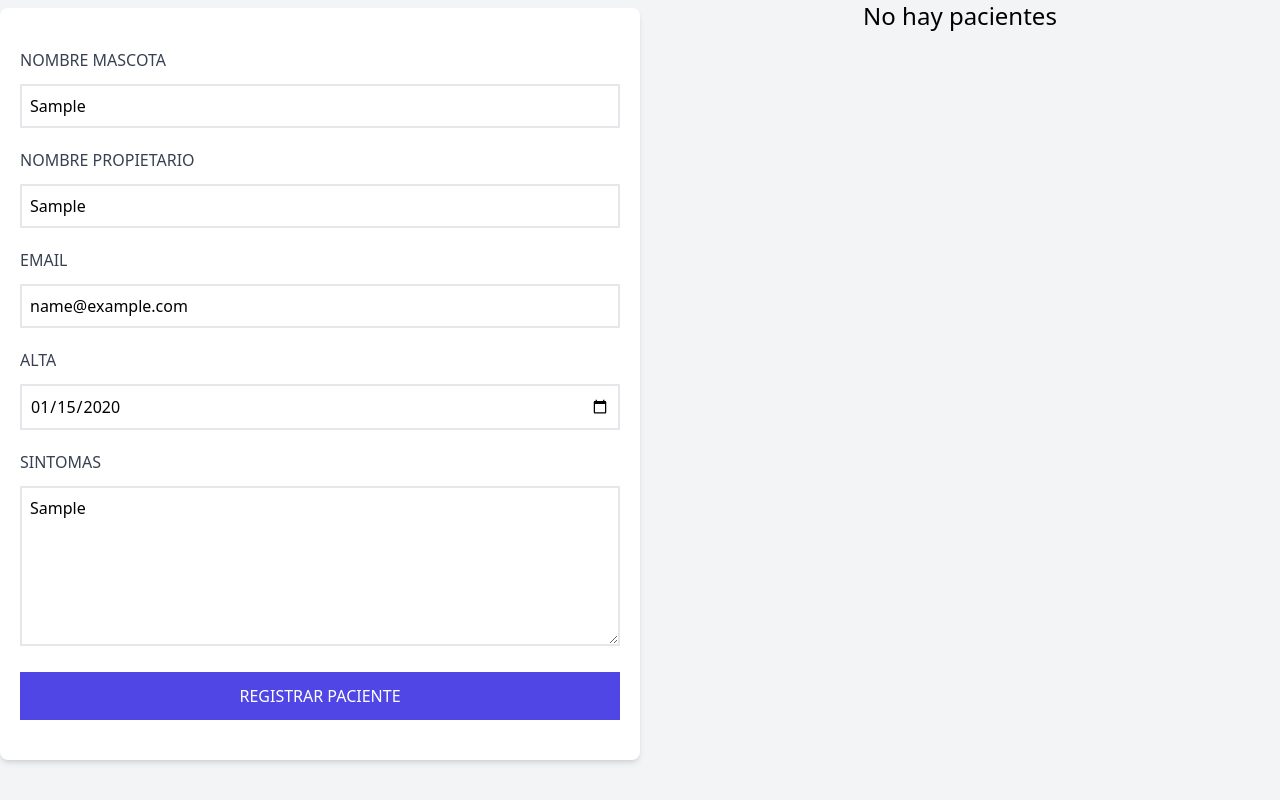
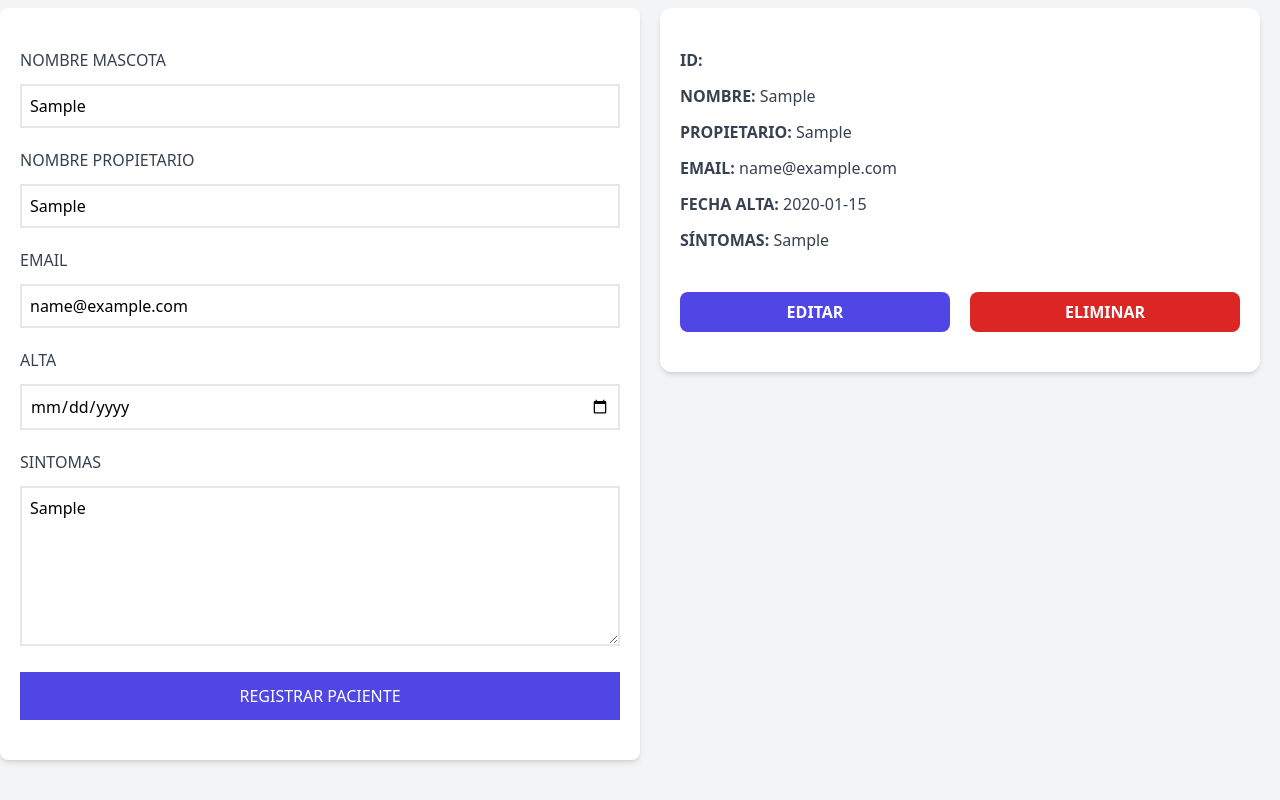
Before and after one commit to HazaelVite/veterinaria-vue, a Vue app: page / in a window 1280 px wide. Both pictures are taken after typing "Sample", "Sample", "name@example.com", "2020-01-15", "Sample" into the empty fields and a click on the input "Registrar paciente". Shown: the part 284-1084 px from the top of the page. Built offline with nearby package versions, Linux system fonts and the light colour scheme.

Commit message:
Mostrando los pacientes agregados

```diff
--- a/src/App.vue
+++ b/src/App.vue
@@ -1,21 +1,54 @@
 <script setup>
+import { reactive, ref } from "vue";
 import Header from "./components/Header.vue";
 import Formulario from "./components/Formulario.vue";
-import { ref } from "vue";
+import Paciente from "./components/Paciente.vue";
 
 const pacientes = ref([]);
+
+const paciente = reactive({
+  id: null,
+  nombre: "",
+  propietario: "",
+  email: "",
+  alta: "",
+  sintomas: "",
+});
+
+const guardarPaciente = () => {
+  pacientes.value.push(paciente)
+}
+
+const eliminarPaciente = () => {
+
+}
+
 </script>
 
 <template>
   <div class="container mx-auto mt-10 lg:mt-20">
     <Header />
     <div class="mt-10 md:flex">
-      <Formulario />
+      <Formulario
+        v-model:nombre="paciente.nombre"
+        v-model:propietario="paciente.propietario"
+        v-model:email="paciente.email"
+        v-model:alta="paciente.alta"
+        v-model:sintomas="paciente.sintomas"
+        @guardar-paciente="guardarPaciente"
+        @eliminar-paciente="eliminarPaciente"
+      />
       <div class="md:w-1/2 md:h-screen overflow-y-scroll">
         <h3 class="font-medium text-3xl text-center">
           Administra tus pacientes
         </h3>
-        <div v-if="pacientes.length > 0"></div>
+        <div v-if="pacientes.length > 0">
+          <p class="text-lg mt-5 text-center mb-10">
+            Información de
+            <span class="text-indigo-600 font-bold">Pacientes</span>
+          </p>
+          <Paciente v-for="paciente in pacientes" :paciente="paciente"/>
+        </div>
         <p v-else class="mt-20 text-2xl text-center">No hay pacientes</p>
       </div>
     </div>
--- a/src/components/Formulario.vue
+++ b/src/components/Formulario.vue
@@ -1,30 +1,46 @@
 <script setup>
 import { reactive } from "vue";
-import Alerta from './Alerta.vue';
+import Alerta from "./Alerta.vue";
 
 const alerta = reactive({
-  tipo: '',
-  mensaje: ''
+  tipo: "",
+  mensaje: "",
 });
 
-const values = reactive({
-  nombre: "",
-  propietario: "",
-  email: "",
-  alta: "",
-  sintomas: "",
-});
+const emit = defineEmits(['update:nombre', 'update:propietario', 'update:email', 'update:alta', 'update:sintomas', 'guardar-paciente', 'eliminar-paciente'])
+
+const props = defineProps({
+  nombre: {
+    type: String,
+    required: true
+  },
+  propietario: {
+    type: String,
+    required: true
+  },
+  email: {
+    type: String,
+    required: true
+  },
+  alta: {
+    type: String,
+    required: true
+  },
+  sintomas: {
+    type: String,
+    required: true
+  }
+})
 
 const handleSubmit = () => {
-
-  if(Object.values(values).includes('')) {
-    alerta.tipo = 'error',
-    alerta.mensaje = 'Todos los campos son obligatorios'
-    return
+  if (Object.values(props).includes("")) {
+    (alerta.tipo = "error"),
+      (alerta.mensaje = "Todos los campos son obligatorios");
+    return;
   }
 
-  console.log("Agregando paciente");
-}
+  emit('guardar-paciente')
+};
 </script>
 
 <template>
@@ -34,10 +50,10 @@ const handleSubmit = () => {
       Añade pacientes y
       <span class="text-indigo-600 font-medium">Administralos</span>
     </p>
-    <Alerta v-if="alerta.mensaje" :alerta="alerta"/>
+    <Alerta v-if="alerta.mensaje" :alerta="alerta" />
     <form
-    class="bg-white shadow-md rounded-lg py-10 px-5 mb-10"
-    @submit.prevent="handleSubmit"
+      class="bg-white shadow-md rounded-lg py-10 px-5 mb-10"
+      @submit.prevent="handleSubmit"
     >
       <div class="mb-5">
         <label for="mascota" class="block text-gray-700 uppercase font-medium">
@@ -48,7 +64,8 @@ const handleSubmit = () => {
           type="text"
           placeholder="Nombre de la mascota"
           class="border-2 w-full p-2 mt-3 placeholder-gray-400"
-          v-model="values.nombre"
+          :value="nombre"
+          @input="$emit('update:nombre', $event.target.value)"
         />
       </div>
 
@@ -64,7 +81,8 @@ const handleSubmit = () => {
           type="text"
           placeholder="Nombre del propietario"
           class="border-2 w-full p-2 mt-3 placeholder-gray-400"
-          v-model="values.propietario"
+          :value="propietario"
+          @input="$emit('update:propietario', $event.target.value)"
         />
       </div>
 
@@ -77,7 +95,8 @@ const handleSubmit = () => {
           type="email"
           placeholder="Email del propietario"
           class="border-2 w-full p-2 mt-3 placeholder-gray-400"
-          v-model="values.email"
+          :value="email"
+          @input="$emit('update:email', $event.target.value)"
         />
       </div>
 
@@ -90,7 +109,8 @@ const handleSubmit = () => {
           type="date"
           placeholder="Fecha de alta"
           class="border-2 w-full p-2 mt-3 placeholder-gray-400"
-          v-model="values.alta"
+          :value="email"
+          @input="$emit('update:alta', $event.target.value)"
         />
       </div>
 
@@ -102,7 +122,8 @@ const handleSubmit = () => {
           id="sintomas"
           placeholder="Escribe los sintomas del paciente"
           class="border-2 w-full p-2 mt-3 placeholder-gray-400 h-40"
-          v-model="values.sintomas"
+          :value="sintomas"
+          @input="$emit('update:sintomas', $event.target.value)"
         />
       </div>
 
--- /dev/null
+++ b/src/components/Paciente.vue
@@ -0,0 +1,58 @@
+<script setup>
+const props = defineProps({
+  paciente: {
+    type: Object,
+    required: true,
+  }
+});
+</script>
+
+<template>
+  <div class="mx-5 my-10 bg-white shadow-md px-5 py-10 rounded-xl">
+    <p class="font-bold mb-3 text-gray-700 uppercase">
+      ID:
+      <span class="font-normal normal-case">{{ paciente.id }}</span>
+    </p>
+
+    <p class="font-bold mb-3 text-gray-700 uppercase">
+      Nombre:
+      <span class="font-normal normal-case"> {{ paciente.nombre }}</span>
+    </p>
+
+    <p class="font-bold mb-3 text-gray-700 uppercase">
+      Propietario:
+      <span class="font-normal normal-case"> {{ paciente.propietario }} </span>
+    </p>
+
+    <p class="font-bold mb-3 text-gray-700 uppercase">
+      Email:
+      <span class="font-normal normal-case"> {{ paciente.email }} </span>
+    </p>
+
+    <p class="font-bold mb-3 text-gray-700 uppercase">
+      Fecha Alta:
+      <span class="font-normal normal-case"> {{ paciente.alta }}</span>
+    </p>
+
+    <p class="font-bold mb-3 text-gray-700 uppercase">
+      Síntomas:
+      <span class="font-normal normal-case"> {{ paciente.sintomas }} </span>
+    </p>
+
+    <div class="grid md:grid-cols-2 gap-5 mt-10">
+      <button
+        type="button"
+        class="block w-full py-2 px-10 bg-indigo-600 hover:bg-indigo-700 text-white font-bold uppercase rounded-lg"
+      >
+        Editar
+      </button>
+
+      <button
+        type="button"
+        class="block w-full py-2 px-10 bg-red-600 hover:bg-red-700 text-white font-bold uppercase rounded-lg"
+      >
+        Eliminar
+      </button>
+    </div>
+  </div>
+</template>
```
